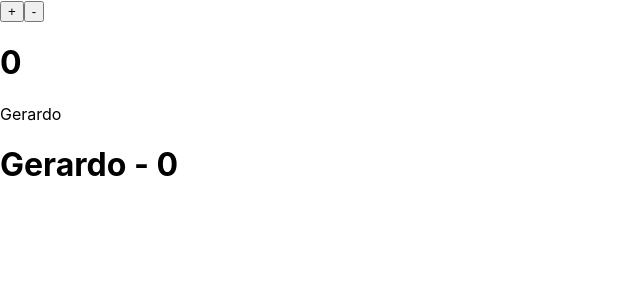
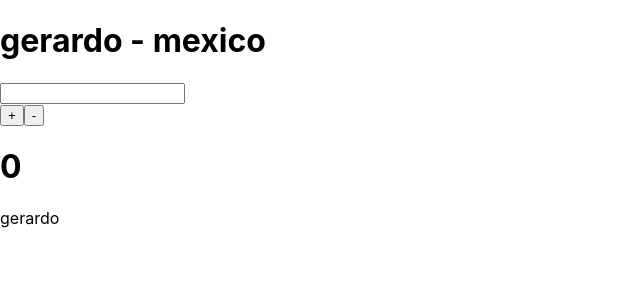
Before and after one commit to EdValenzuela/fundamentos-redux, a React (Create React App) app: page / in a window 1280 px wide. Shown: the top 300 px of the page, without its empty margins (0-640 px from the left). Built offline with nearby package versions, Linux system fonts and the light colour scheme.

Commit message:
🎨 gestión de estados con objetos

```diff
--- a/src/App.js
+++ b/src/App.js
@@ -9,8 +9,8 @@ const App = () => {
   return (
     <Provider store={store}>
       <div>
+        <Info />
         <Counter />
-        <Info />
       </div>
     </Provider>
   )
--- a/src/Components/Info.js
+++ b/src/Components/Info.js
@@ -1,10 +1,19 @@
 import React from 'react'
 import { connect } from 'react-redux'
+import { updateName } from '../redux/actions/userActions'
 
-const Info = (props) => {
+const Info = props => {
+
+    const handleChange = e => {
+        const name = e.target.value;
+
+        props.updateName(name);
+    }
+
     return (
         <div>
-            <h1>{ props.name } - { props.counter }</h1>
+            <h1>{ props.user.name } - { props.user.country }</h1>
+            <input type="text" onChange={handleChange} />
         </div>
     )
 }
@@ -12,13 +21,15 @@ const Info = (props) => {
 const mapStateToProps = state => {
     console.log(state)
     return{
-        name: state.user.name,
+        user: state.user,
         counter: state.counter
     }
 }
 
 const mapDispatchToProps = dispatch => {
-    return{}
+    return{
+        updateName : name => dispatch(updateName(name))
+    }
 }
 
 export default connect(mapStateToProps, mapDispatchToProps)(Info)
--- /dev/null
+++ b/src/redux/actions/userActions.js
@@ -0,0 +1,11 @@
+
+export const UPDATE_NAME= 'UPDATE_NAME';
+
+export const updateName = name => {
+    return{
+        type: UPDATE_NAME,
+        payload: {
+            name
+        }
+    }
+}
--- a/src/redux/reducers/userReducer.js
+++ b/src/redux/reducers/userReducer.js
@@ -1,5 +1,19 @@
-const user = (state = { name: "Gerardo" }, action) => {
+import { UPDATE_NAME } from "../actions/userActions";
+
+const initialState = {
+  name: 'gerardo',
+  country: 'mexico'
+}
+
+const user = (state = initialState, action) => {
   switch (action.type) {
+
+    case UPDATE_NAME:
+      return{
+        ...state,
+        name: action.payload.name
+      }
+
     default:
       return state;
   }
```
